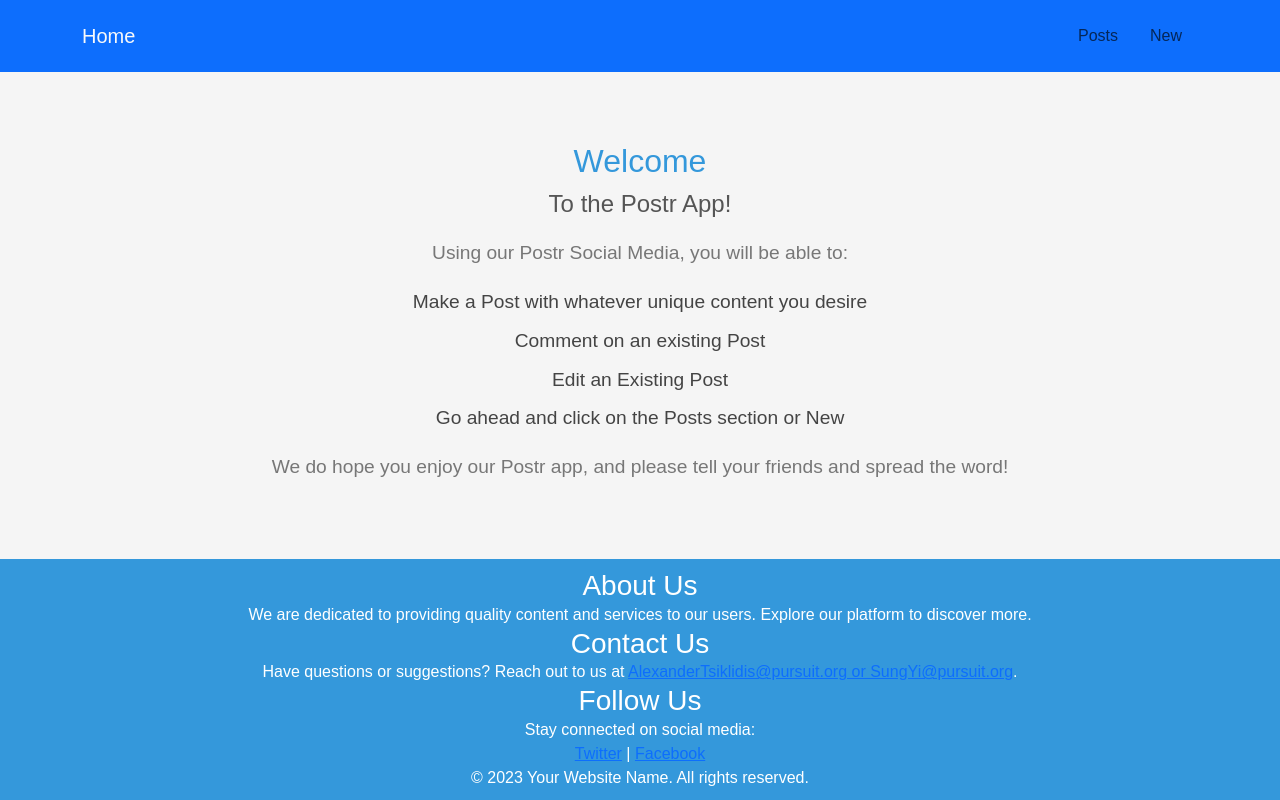
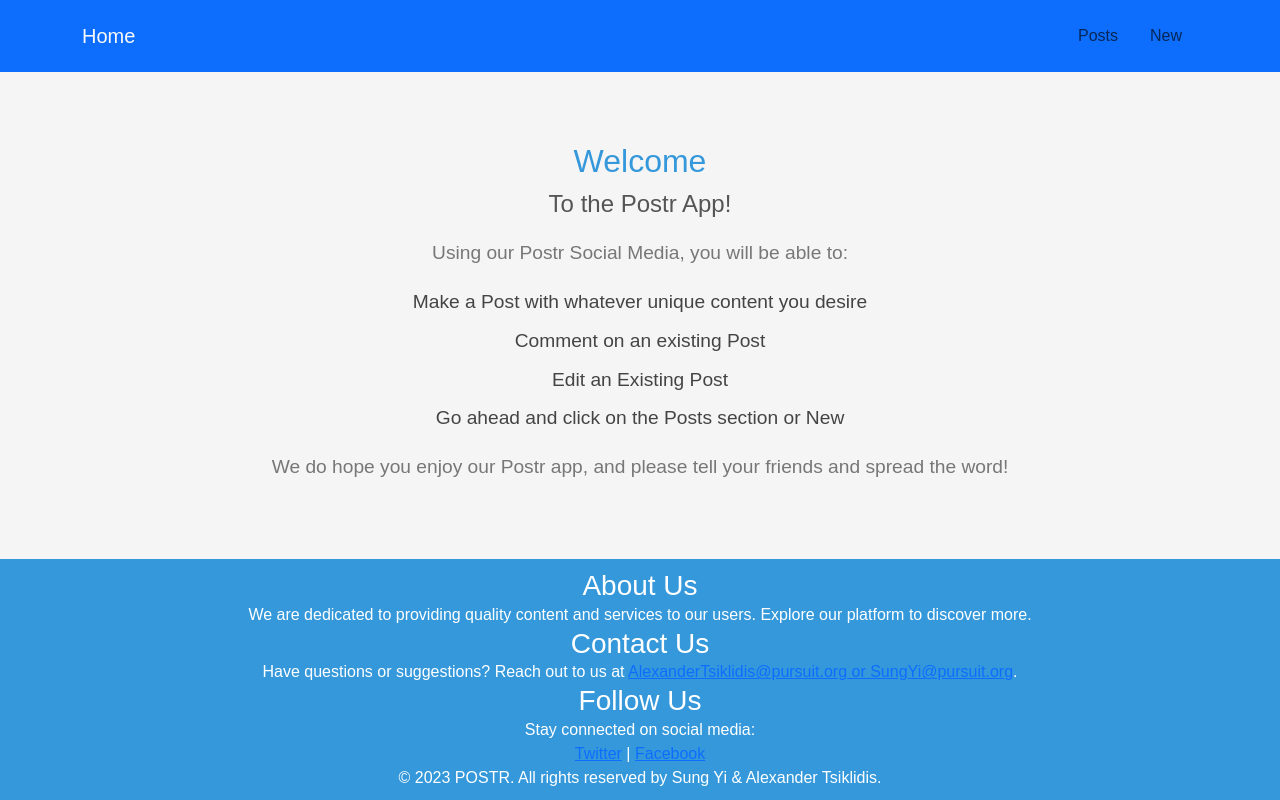
Before and after one commit to dreamseekerfromn/project-pursuit-single-resource-project-front-end, a React (Vite) app: page / in a window 1280 px wide. Built offline with nearby package versions, Linux system fonts and the light colour scheme; no server answers.

Commit message:
updates readme, readme now only needs deployed front-end and back-end links

```diff
--- a/src/components/Footer.jsx
+++ b/src/components/Footer.jsx
@@ -34,7 +34,7 @@ export default function Footer() {
         </div>
       </div>
       <div className="footer-bottom">
-        <p>&copy; 2023 Your Website Name. All rights reserved.</p>
+        <p>&copy; 2023 POSTR. All rights reserved by Sung Yi & Alexander Tsiklidis.</p>
       </div>
     </footer>
   );
```
Also changed, not shown: 1 other file (tests, documents, lock files or other folders).
